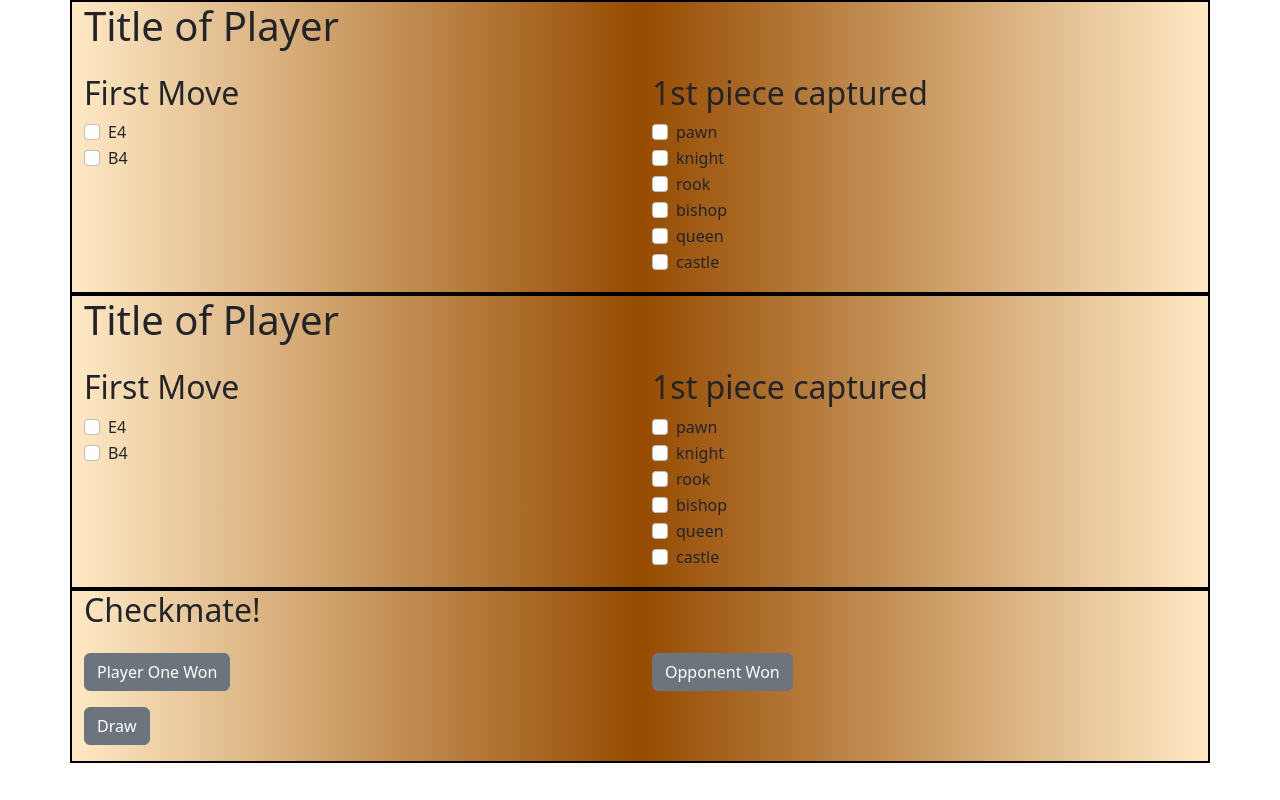
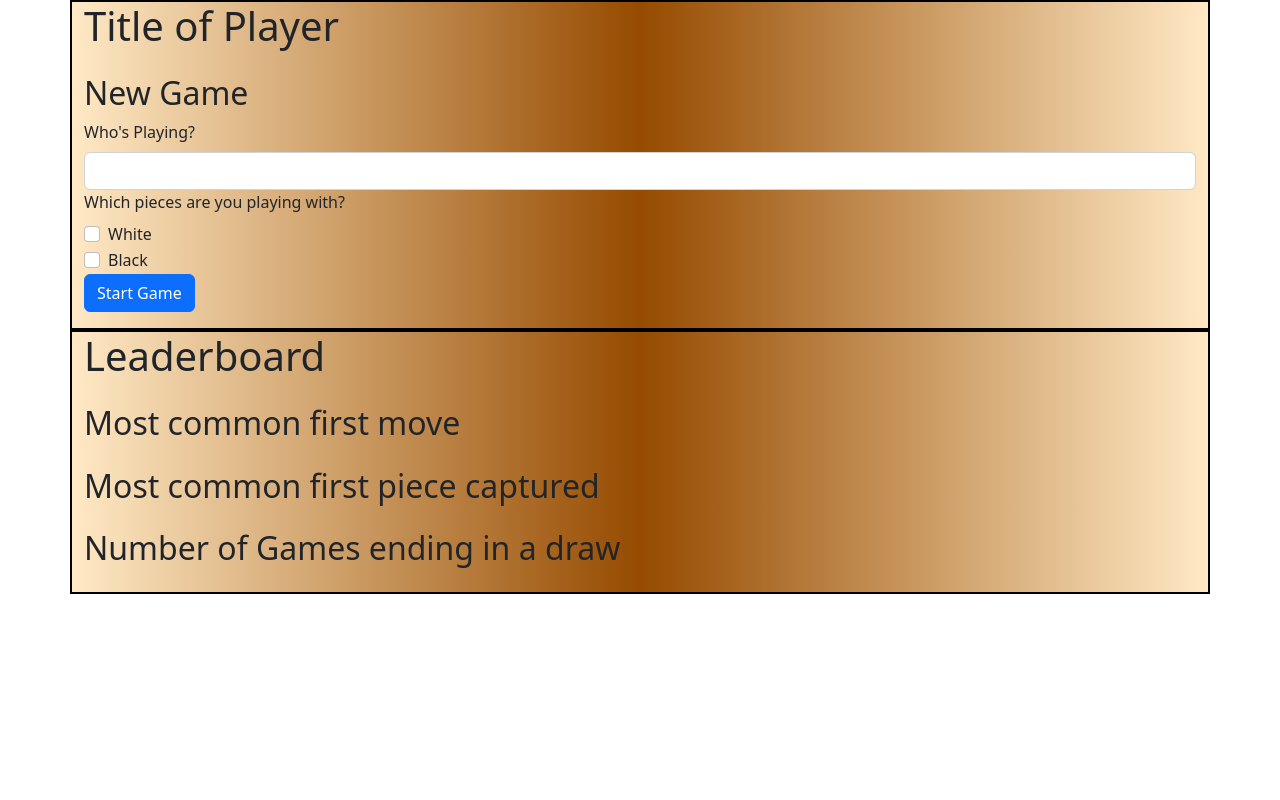
Before and after one commit to 2023-spring-adv-fe-tuth/tca-chess, a React (Create React App) app: page / in a window 1280 px wide. Built offline with nearby package versions, Linux system fonts and the light colour scheme.

Commit message:
Home component & react router

```diff
--- a/package.json
+++ b/package.json
@@ -10,6 +10,8 @@
     "react": "^18.2.0",
     "react-bootstrap": "^2.7.1",
     "react-dom": "^18.2.0",
+    "react-router": "^6.8.1",
+    "react-router-dom": "^6.8.1",
     "react-scripts": "5.0.1",
     "web-vitals": "^2.1.4"
   },
--- a/src/App.js
+++ b/src/App.js
@@ -1,11 +1,12 @@
 import './App.css';
 import './styles.css';
-import GameinPlay from './GameinPlay';
+//import GameinPlay from './GameinPlay';
+import Home from './Home';
 
 
 function App() {
   return (
-    <GameinPlay></GameinPlay>
+    <Home></Home>
   );
 
 }
--- /dev/null
+++ b/src/Home.js
@@ -0,0 +1,77 @@
+import Container from 'react-bootstrap/Container';
+import Row from 'react-bootstrap/Row';
+import Col from 'react-bootstrap/Col';
+import Form from 'react-bootstrap/Form';
+import Button from 'react-bootstrap/Button';
+import './styles.css';
+
+function Home() {
+    return(
+    <>
+        <Container fluid className="container">
+
+            <Row className="row">
+                <Col className="col">
+                <h1>Title of Player</h1>
+                </Col>
+            </Row>
+
+            <Row className="row">
+                <Col className="col">
+                    <h2>New Game</h2>
+                    <Form>
+                        <Form.Group>
+                            <Form.Label>Who's Playing?</Form.Label>
+                            <Form.Control></Form.Control>
+
+                            <Form.Label>Which pieces are you playing with?</Form.Label>
+                            <Form.Check
+                                type="checkbox"
+                                label={`White`}
+                                id={`White`}
+                            />
+
+                            <Form.Check
+                                type="checkbox"
+                                label={`Black`}
+                                id={`Black`}
+                            />
+                        </Form.Group>
+                        <Button variant='primary'>Start Game</Button>
+                    </Form>
+                </Col>
+            </Row>
+        </Container>
+
+        <Container fluid className="container">
+
+            <Row className="row">
+                <Col className="col">
+                <h1>Leaderboard</h1>
+                </Col>
+            </Row>
+
+            <Row className="row">
+                <Col className="col">
+                    <h2>Most common first move</h2>
+                </Col>
+            </Row>
+
+
+            <Row className="row">
+                <Col className="col">
+                    <h2>Most common first piece captured</h2>
+                </Col>
+            </Row>
+
+            <Row className="row">
+                <Col className="col">
+                    <h2>Number of Games ending in a draw</h2>
+                </Col>
+            </Row>
+        </Container>
+    </>
+    );
+}
+
+export default Home;
```
Also changed, not shown: 1 other file (tests, documents, lock files or other folders).
